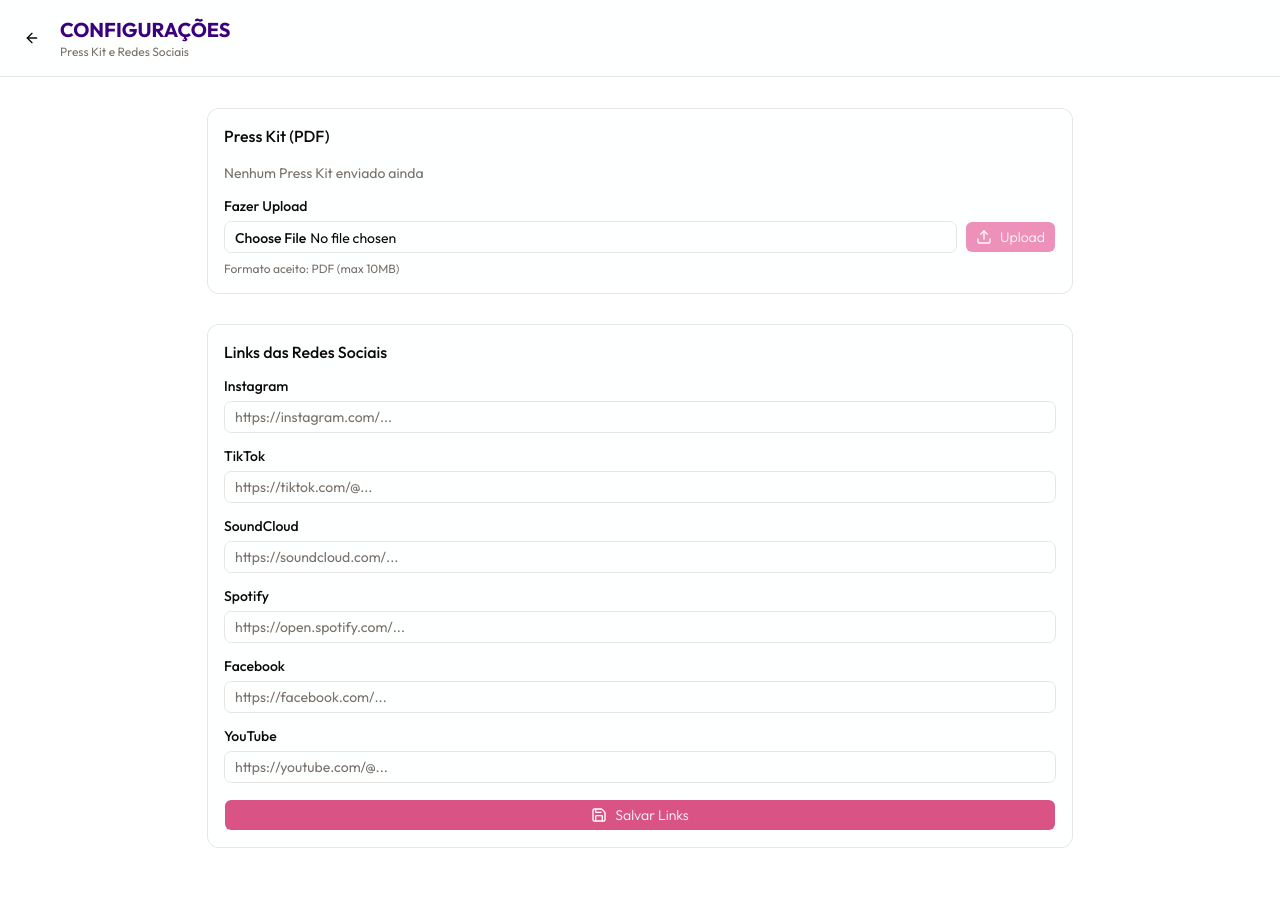
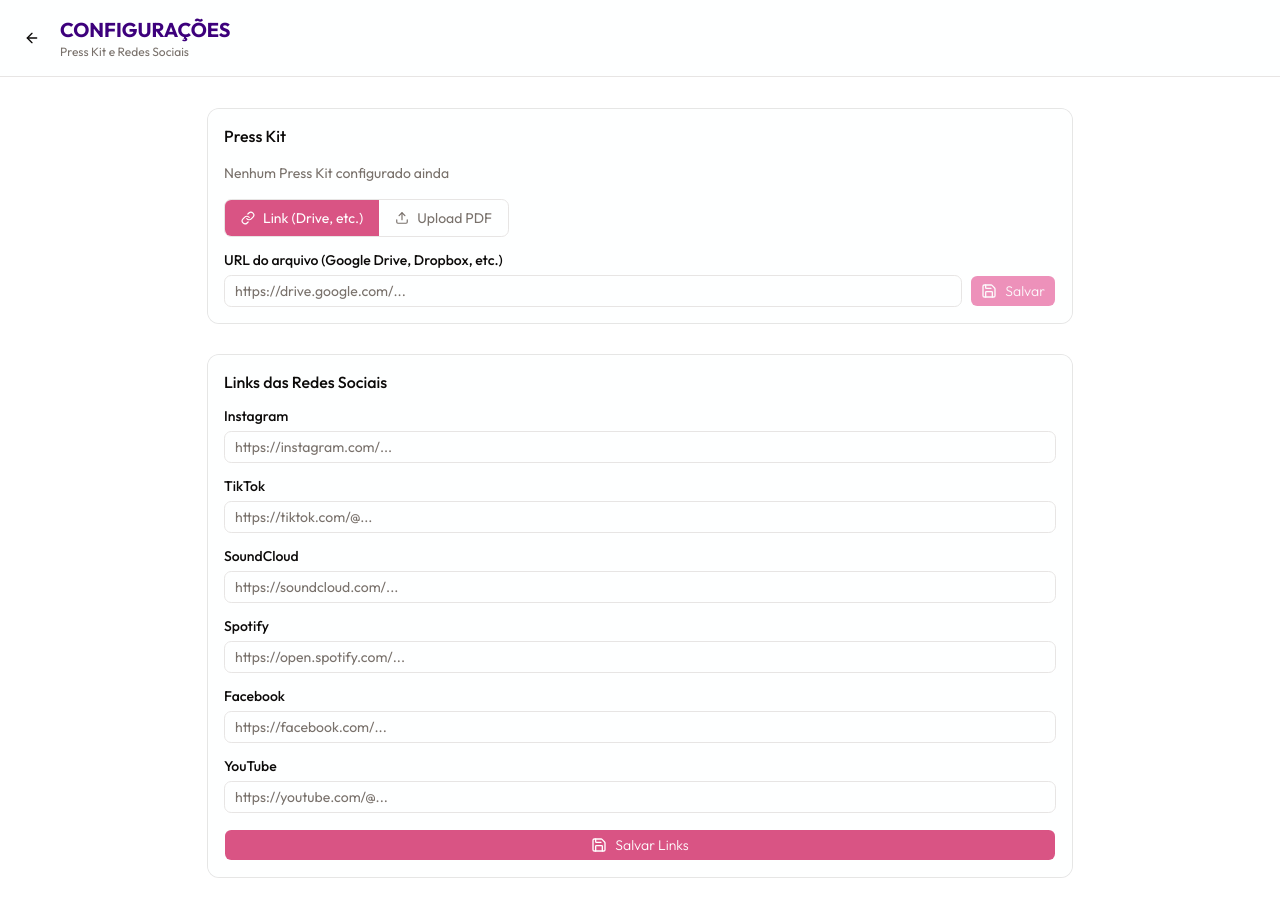
Before and after one commit to vinigouvea16/luisa-viscardi, a Next.js app: page /admin/settings in a window 1280 px wide. Before the commit the page ends 879 px from the top, so only its background shows below. Built offline with nearby package versions, Linux system fonts and the light colour scheme; no server answers; the database is empty; sample sign-in values are in the browser's storage.

Commit message:
feat: presskit url configure

```diff
--- a/app/admin/settings/page.tsx
+++ b/app/admin/settings/page.tsx
@@ -15,6 +15,7 @@ import type { Settings } from '@/types/admin'
 import {
   ArrowLeft,
   Download,
+  Link,
   Loader2,
   Save,
   Trash2,
@@ -23,6 +24,8 @@ import {
 import { useRouter } from 'next/navigation'
 import { useEffect, useRef, useState } from 'react'
 
+type PressKitMode = 'link' | 'pdf'
+
 export default function SettingsPage() {
   const { user, loading: authLoading } = useAuth()
   const router = useRouter()
@@ -30,7 +33,10 @@ export default function SettingsPage() {
   const [loading, setLoading] = useState(true)
   const [saving, setSaving] = useState(false)
   const [uploading, setUploading] = useState(false)
+  const [savingLink, setSavingLink] = useState(false)
   const [selectedFile, setSelectedFile] = useState<File | null>(null)
+  const [pressKitMode, setPressKitMode] = useState<PressKitMode>('link')
+  const [driveLink, setDriveLink] = useState('')
   const initializedRef = useRef(false)
 
   // Redirecionar se não autenticado
@@ -95,17 +101,43 @@ export default function SettingsPage() {
     setUploading(false)
   }
 
+  const handleSaveDriveLink = async () => {
+    if (!driveLink.trim()) return
+    setSavingLink(true)
+    const { error } = await updateSettings({ pressKitUrl: driveLink.trim() })
+    if (error) {
+      alert(`Erro ao salvar link: ${error}`)
+    } else {
+      setSettings(prev => ({ ...prev, pressKitUrl: driveLink.trim() }))
+      setDriveLink('')
+      alert('Link salvo com sucesso!')
+    }
+    setSavingLink(false)
+  }
+
   const handleDeletePressKit = async () => {
     if (!confirm('Tem certeza que deseja deletar o Press Kit?')) return
 
+    const isFirebaseUrl = settings.pressKitUrl?.includes(
+      'firebasestorage.googleapis.com'
+    )
+
+    if (isFirebaseUrl) {
       const { error } = await deletePressKit()
-
       if (error) {
         alert(`Erro ao deletar: ${error}`)
+        return
+      }
     } else {
+      const { error } = await updateSettings({ pressKitUrl: '' })
+      if (error) {
+        alert(`Erro ao deletar: ${error}`)
+        return
+      }
+    }
+
     setSettings(prev => ({ ...prev, pressKitUrl: '' }))
-      alert('Press Kit deletado com sucesso!')
-    }
+    alert('Press Kit removido com sucesso!')
   }
 
   if (authLoading || loading) {
@@ -147,16 +179,22 @@ export default function SettingsPage() {
           {/* Press Kit */}
           <Card className="border-border/50 bg-card/50 backdrop-blur">
             <CardHeader>
-              <CardTitle>Press Kit (PDF)</CardTitle>
+              <CardTitle>Press Kit</CardTitle>
             </CardHeader>
             <CardContent className="space-y-4">
+              {/* Current press kit */}
               {settings.pressKitUrl ? (
-                <div className="space-y-4">
                 <div className="flex items-center justify-between p-4 bg-muted/50 rounded-lg">
                   <div className="flex items-center gap-3">
                     <Download className="w-5 h-5 text-primary" />
                     <div>
-                        <p className="font-medium">press-kit.pdf</p>
+                      <p className="font-medium text-sm truncate max-w-xs">
+                        {settings.pressKitUrl.includes(
+                          'firebasestorage.googleapis.com'
+                        )
+                          ? 'press-kit.pdf'
+                          : settings.pressKitUrl}
+                      </p>
                       <p className="text-xs text-muted-foreground">
                         Press Kit atual
                       </p>
@@ -171,7 +209,7 @@ export default function SettingsPage() {
                       }
                     >
                       <Download className="w-4 h-4 mr-2" />
-                        Download
+                      Abrir
                     </Button>
                     <Button
                       variant="destructive"
@@ -182,18 +220,75 @@ export default function SettingsPage() {
                     </Button>
                   </div>
                 </div>
-                </div>
               ) : (
                 <p className="text-sm text-muted-foreground">
-                  Nenhum Press Kit enviado ainda
+                  Nenhum Press Kit configurado ainda
                 </p>
               )}
 
+              {/* Mode toggle */}
+              <div className="flex rounded-lg border border-border overflow-hidden w-fit">
+                <button
+                  type="button"
+                  onClick={() => setPressKitMode('link')}
+                  className={`flex items-center gap-2 px-4 py-2 text-sm transition-colors ${
+                    pressKitMode === 'link'
+                      ? 'bg-luisa-pink text-white'
+                      : 'text-muted-foreground hover:bg-muted'
+                  }`}
+                >
+                  <Link className="w-3.5 h-3.5" />
+                  Link (Drive, etc.)
+                </button>
+                <button
+                  type="button"
+                  onClick={() => setPressKitMode('pdf')}
+                  className={`flex items-center gap-2 px-4 py-2 text-sm transition-colors ${
+                    pressKitMode === 'pdf'
+                      ? 'bg-luisa-pink text-white'
+                      : 'text-muted-foreground hover:bg-muted'
+                  }`}
+                >
+                  <Upload className="w-3.5 h-3.5" />
+                  Upload PDF
+                </button>
+              </div>
+
+              {pressKitMode === 'link' ? (
+                <div className="space-y-2">
+                  <Label htmlFor="drive-link">URL do arquivo (Google Drive, Dropbox, etc.)</Label>
+                  <div className="flex gap-2">
+                    <Input
+                      id="drive-link"
+                      type="url"
+                      placeholder="https://drive.google.com/..."
+                      value={driveLink}
+                      onChange={e => setDriveLink(e.target.value)}
+                      disabled={savingLink}
+                    />
+                    <Button
+                      onClick={handleSaveDriveLink}
+                      disabled={!driveLink.trim() || savingLink}
+                      className="gap-2 font-light"
+                    >
+                      {savingLink ? (
+                        <>
+                          <Loader2 className="w-4 h-4 animate-spin" />
+                          Salvando...
+                        </>
+                      ) : (
+                        <>
+                          <Save className="w-4 h-4" />
+                          Salvar
+                        </>
+                      )}
+                    </Button>
+                  </div>
+                </div>
+              ) : (
                 <div className="space-y-2">
                   <Label htmlFor="press-kit">
-                  {settings.pressKitUrl
-                    ? 'Atualizar Press Kit'
-                    : 'Fazer Upload'}
+                    {settings.pressKitUrl ? 'Substituir PDF' : 'Fazer Upload'}
                   </Label>
                   <div className="flex gap-2">
                     <Input
@@ -225,6 +320,7 @@ export default function SettingsPage() {
                     Formato aceito: PDF (max 10MB)
                   </p>
                 </div>
+              )}
             </CardContent>
           </Card>
 
--- a/components/desktop/about-gif-section.tsx
+++ b/components/desktop/about-gif-section.tsx
@@ -58,7 +58,7 @@ export default function AboutSection() {
               )}
               <div className="flex justify-between tracking-wide uppercase text-[8px] mt-1 lg:text-xs text-luisa-gray/70">
                 <p>{aboutGif.title}</p>
-                <p>centro esportivo tietê</p>
+                {/* <p>centro esportivo tietê</p> */}
               </div>
             </>
           ) : (
--- a/components/desktop/agenda-section.tsx
+++ b/components/desktop/agenda-section.tsx
@@ -150,7 +150,7 @@ export default function AgendaSection() {
         <div className="flex flex-col justify-between h-full pb-2 font-family-bento-sans text-[8px] lg:text-xs text-luisa-gray/80 uppercase">
           <div className="flex items-center justify-between">
             <p>{agendaGif?.title || 'ensaios da anitta'}</p>
-            <p>parque villa-lobos</p>
+            {/* <p>parque villa-lobos</p> */}
           </div>
           <div className="flex items-baseline justify-between">
             <p>gifs by thales côrtes</p>
--- a/components/desktop/creative-fronts.tsx
+++ b/components/desktop/creative-fronts.tsx
@@ -56,14 +56,14 @@ export default function CreativeFronts() {
         {/* Linha 5: SVGs */}
         <div className="flex gap-5 pt-10">
           <div className="flex-1 flex md:flex-col lg:flex-row items-center gap-10 font-bento-sans text-luisa-purple/90">
-            <StefanieSvg />
+            <JamboxRecordsSvg />
+            <p className="font-semibold text-lg tracking-wide">Founder</p>
+          </div>
+          <div className="flex-1 flex md:flex-col lg:flex-row items-center justify-end gap-10 font-bento-sans text-luisa-purple font-medium tracking-wide">
             <p className="font-semibold text-lg tracking-wide">
               Artist Manager
             </p>
-          </div>
-          <div className="flex-1 flex md:flex-col lg:flex-row items-center justify-end gap-10 font-bento-sans text-luisa-purple font-medium tracking-wide">
-            <p>Founder</p>
-            <JamboxRecordsSvg />
+            <StefanieSvg />
           </div>
         </div>
       </div>
--- a/components/desktop/hero-section.tsx
+++ b/components/desktop/hero-section.tsx
@@ -106,7 +106,7 @@ export default function HeroSection() {
                 )}
                 <div className="flex justify-between mt-4 tracking-widest text-luisa-gray/80 font-bento-sans uppercase text-[8px] lg:text-xs ">
                   <p>{heroOverlayGif.title}</p>
-                  <p>parque villa-lobos</p>
+                  {/* <p>parque villa-lobos</p> */}
                 </div>
               </>
             ) : (
--- a/components/mobile-about-section.tsx
+++ b/components/mobile-about-section.tsx
@@ -130,7 +130,7 @@ const MobileAboutSection = () => {
                   )}
                   <div className="flex flex-col tracking-wide uppercase text-xs text-luisa-gray/70">
                     <p>{aboutGif.title}</p>
-                    <p className="text-right">centro esportivo tietê</p>
+                    {/* <p className="text-right">centro esportivo tietê</p> */}
                   </div>
                 </>
               ) : (
--- a/components/mobile/hero-section.tsx
+++ b/components/mobile/hero-section.tsx
@@ -114,7 +114,7 @@ export default function HeroSectionMobile() {
                   )}
                   <div className="flex flex-col mt-1 gap-1 text-luisa-gray/50 uppercase text-xs">
                     <p className="text-left">{heroOverlayGif.title}</p>
-                    <p className="text-right">parque villa-lobos</p>
+                    {/* <p className="text-right">parque villa-lobos</p> */}
                   </div>
                 </>
               ) : (
--- a/components/mobile/mobile-agenda-section.tsx
+++ b/components/mobile/mobile-agenda-section.tsx
@@ -139,9 +139,9 @@ export default function AgendaSectionMobile() {
                 <p className="uppercase text-luisa-gray/70">
                   {agendaGif.title}
                 </p>
-                <p className="uppercase text-luisa-gray/70">
+                {/* <p className="uppercase text-luisa-gray/70">
                   parque villa-lobos
-                </p>
+                </p> */}
               </div>
             </>
           ) : (
```
Lines whose indentation alone changed are shown as unchanged.
